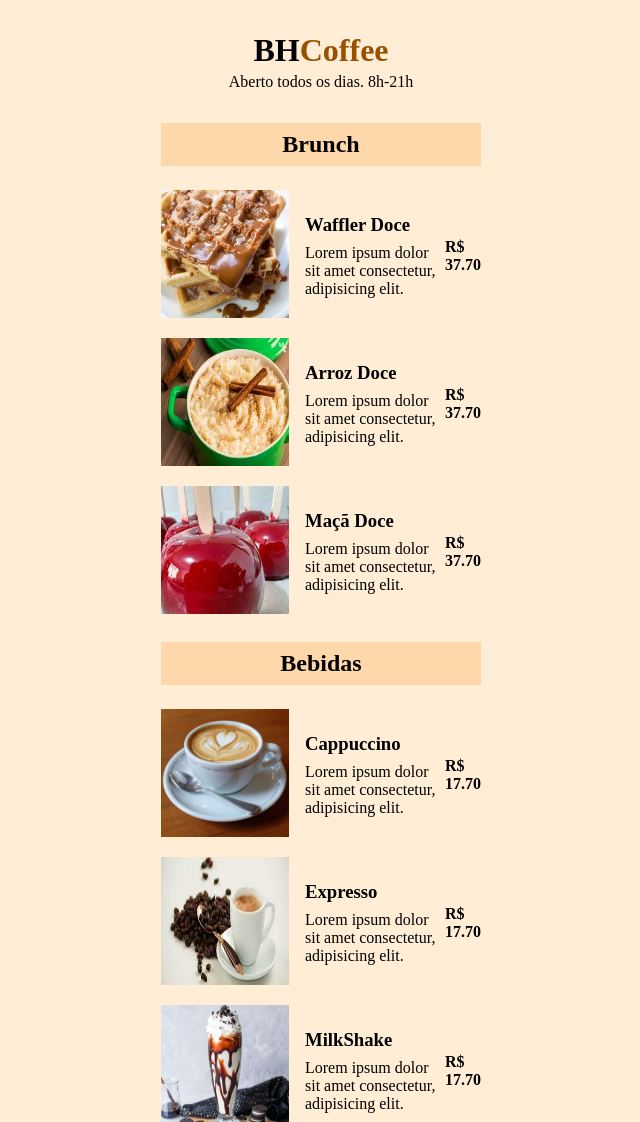
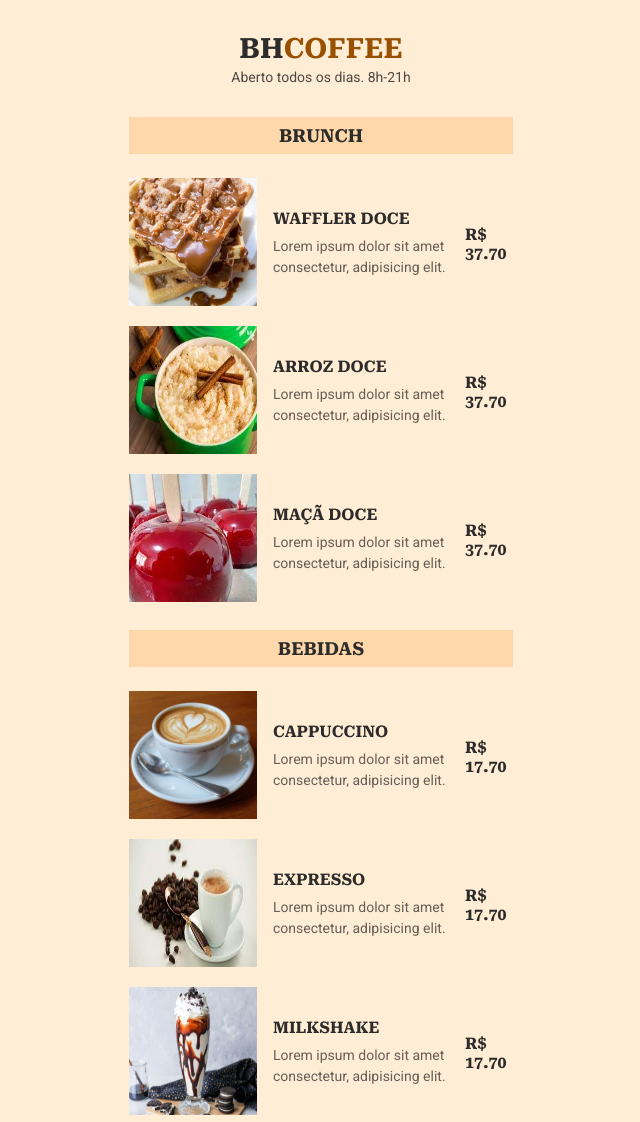
Before and after one commit to BH-Tec/rocketseat-maratona-explorer-3.0, a plain HTML site: page index.html in a window 1280 px wide. Shown: the top 1122 px of the page, without its empty margins (319-959 px from the left). Drawn offline with Linux system fonts and the light colour scheme.

Commit message:
update aula 3

```diff
--- a/css/style.css
+++ b/css/style.css
@@ -7,14 +7,22 @@
     --background: #FFEDD5;
     --background-box: #fed7aa;
     --marron: #995000;
+    --font: #2d2c2a;
 }
 
 body{
     background-color: var(--background);
+    font-family: 'Roboto', sans-serif;
 }
 
 ul {
     list-style-type: none;
+}
+
+h1, h2, h3, .price {
+    font-family: 'Roboto Serif', serif;
+    text-transform: uppercase;
+    color: var(--font)
 }
 
 header {
@@ -24,15 +32,23 @@ header {
 
 header h1 {
     margin-bottom: 0.25rem;
+    font-size: 1.75rem;
+    line-height: 2.063rem;
 }
 
 header h1 span {
     color: var(--marron);
 }
 
+header p {
+    font-size: 0.875rem;
+    line-height: 1rem;
+    color: rgba(0, 0, 0, 0.7)
+}
+
 section, header {
     /* max-width: 18.75rem; */
-    max-width: 20rem; /* modificado para adequar a imagem */
+    max-width: 24rem; /* modificado para adequar a imagem */
     margin: 0 auto;
 }
 
@@ -45,6 +61,7 @@ section h2 {
     padding: 0.5rem 1rem;
     text-align: center;
     margin-bottom: 1.5rem;
+    font-size: 1.125rem;
 }
 
 ul li {
@@ -62,8 +79,15 @@ li .details {
 
 .details h3 {
     margin-bottom: 0.5rem;
+    font-size: 1rem;
+    line-height: 1.118rem;
 }
 
+.details p {
+    color: rgba(0, 0, 0, 0.6);
+    font-size: 0.875rem;
+    line-height: 1.313rem;
+}
 /* Modificações para ajustar a imagem*/
 
 li .image {
--- a/index.html
+++ b/index.html
@@ -10,6 +10,10 @@
   <link rel="stylesheet" href="./css/style.css">
   <!-- Font Awesone -->
   <script src="https://kit.fontawesome.com/c3ef53a0a4.js" crossorigin="anonymous"></script>
+  <!-- Google Fonts -->
+  <link rel="preconnect" href="https://fonts.googleapis.com">
+  <link rel="preconnect" href="https://fonts.gstatic.com" crossorigin>
+  <link href="https://fonts.googleapis.com/css2?family=Roboto&family=Roboto+Serif:opsz,wght@8..144,700&display=swap" rel="stylesheet">
   <title>BH Coffee | Bruno H</title>
 </head>
 <body>
```
Also changed, not shown: 1 other file.
